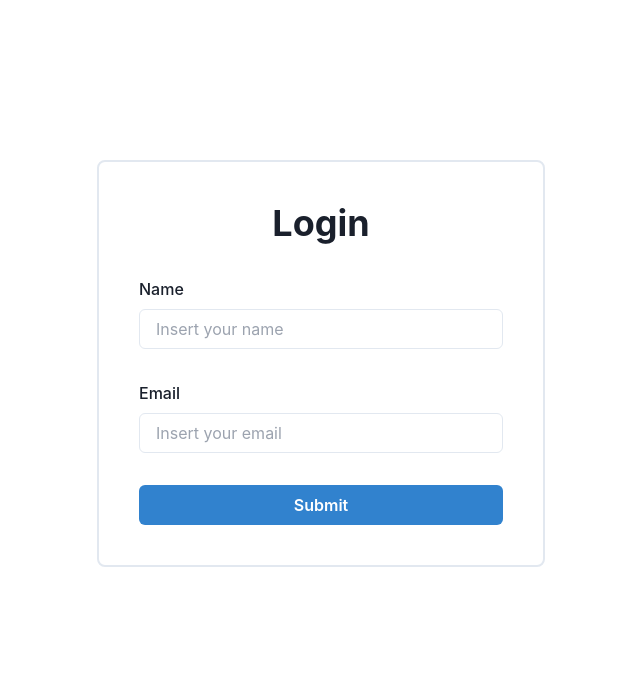
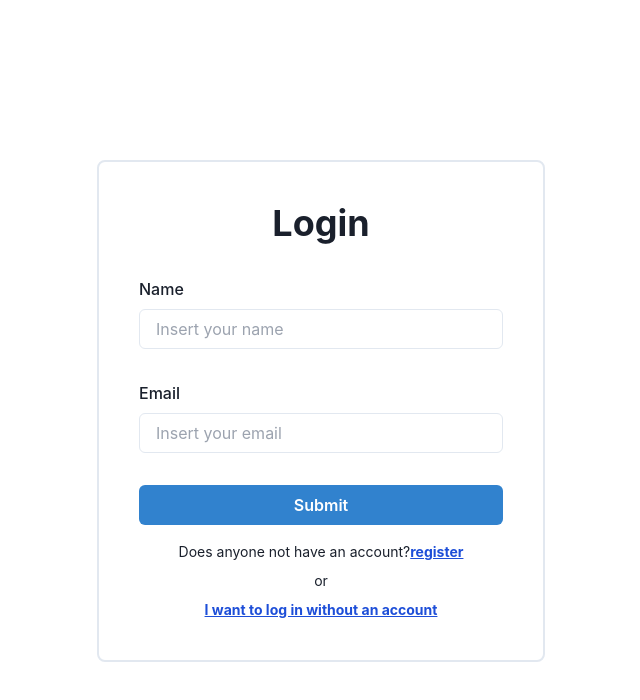
Before and after one commit to Haresz/website-blog, a Next.js app: page /auth/sign-in in a window 1280 px wide. Shown: the top 700 px of the page, without its empty margins (319-959 px from the left). Built offline with nearby package versions, Linux system fonts and the light colour scheme; no server answers.

Commit message:
add text link page signin and signup

```diff
--- a/src/app/auth/sign-in/page.tsx
+++ b/src/app/auth/sign-in/page.tsx
@@ -1,14 +1,13 @@
 "use client";
-import React, { useEffect, useState } from "react";
-import { Box, Button, Heading, useToast } from "@chakra-ui/react";
+import React from "react";
+import { Box, Button, Heading, useToast, Text } from "@chakra-ui/react";
 import { useFormik } from "formik";
 import * as Yup from "yup";
 import { useRouter } from "next/navigation";
-import Cookies from "js-cookie";
-import { v4 as uuidv4 } from "uuid";
 import { useUsers } from "@/hooks/useUsers";
 import InputText from "@/components/ui/InputText";
 import { setToken } from "@/utils/auth";
+import Link from "next/link";
 
 const loginSchema = Yup.object().shape({
   name: Yup.string().required("Input required"),
@@ -94,12 +93,30 @@ export default function LoginPage() {
           type="submit"
           width="100%"
           mt={8}
+          mb={4}
           colorScheme="blue"
           isLoading={loading}
         >
           Submit
         </Button>
       </form>
+      <Text textAlign={"center"} fontSize={"sm"}>
+        Does anyone not have an account?
+        <Link
+          className=" font-bold underline text-blue-700"
+          href={"/auth/sign-up"}
+        >
+          register
+        </Link>
+      </Text>
+      <Text my={2} textAlign={"center"} fontSize={"sm"}>
+        or
+      </Text>
+      <Text textAlign={"center"} fontSize={"sm"}>
+        <Link className=" font-bold underline text-blue-700" href={"/"}>
+          I want to log in without an account
+        </Link>
+      </Text>
     </Box>
   );
 }
--- a/src/app/auth/sign-up/page.tsx
+++ b/src/app/auth/sign-up/page.tsx
@@ -1,12 +1,13 @@
 "use client";
 import InputText from "@/components/ui/InputText";
-import { Box, Button, Heading, useToast } from "@chakra-ui/react";
+import { Box, Button, Heading, useToast, Text } from "@chakra-ui/react";
 import React, { useEffect, useState } from "react";
 import * as Yup from "yup";
 import { useFormik } from "formik";
 import SelectGender from "@/components/ui/SelectGender";
 import { getDataUser, registerUser } from "@/api/user";
 import { useRouter } from "next/navigation";
+import Link from "next/link";
 
 const userSchema = Yup.object().shape({
   name: Yup.string().required("input required"),
@@ -114,7 +115,7 @@ export default function Page() {
           value={formik.values.name}
         />
         {formik.errors.name && (
-          <div style={{ color: "red" }}>{formik.errors.name}</div>
+          <Box style={{ color: "red" }}>{formik.errors.name}</Box>
         )}
         <InputText
           onChange={formik.handleChange}
@@ -124,19 +125,28 @@ export default function Page() {
           value={formik.values.email}
         />
         {formik.errors.email && (
-          <div style={{ color: "red" }}>{formik.errors.email}</div>
+          <Box style={{ color: "red" }}>{formik.errors.email}</Box>
         )}
         <SelectGender
           value={formik.values.gender}
           onChange={formik.handleChange}
         />
         {formik.errors.gender && (
-          <div style={{ color: "red" }}>{formik.errors.gender}</div>
+          <Box style={{ color: "red" }}>{formik.errors.gender}</Box>
         )}
-        <Button type="submit" width="100%" mt={8} colorScheme="blue">
+        <Button type="submit" width="100%" mt={8} mb={4} colorScheme="blue">
           Submit
         </Button>
       </form>
+      <Text fontSize={"sm"}>
+        Any have a account{" "}
+        <Link
+          className=" font-bold underline text-blue-700"
+          href={"/auth/sign-in"}
+        >
+          Login
+        </Link>
+      </Text>
     </Box>
   );
 }
```
